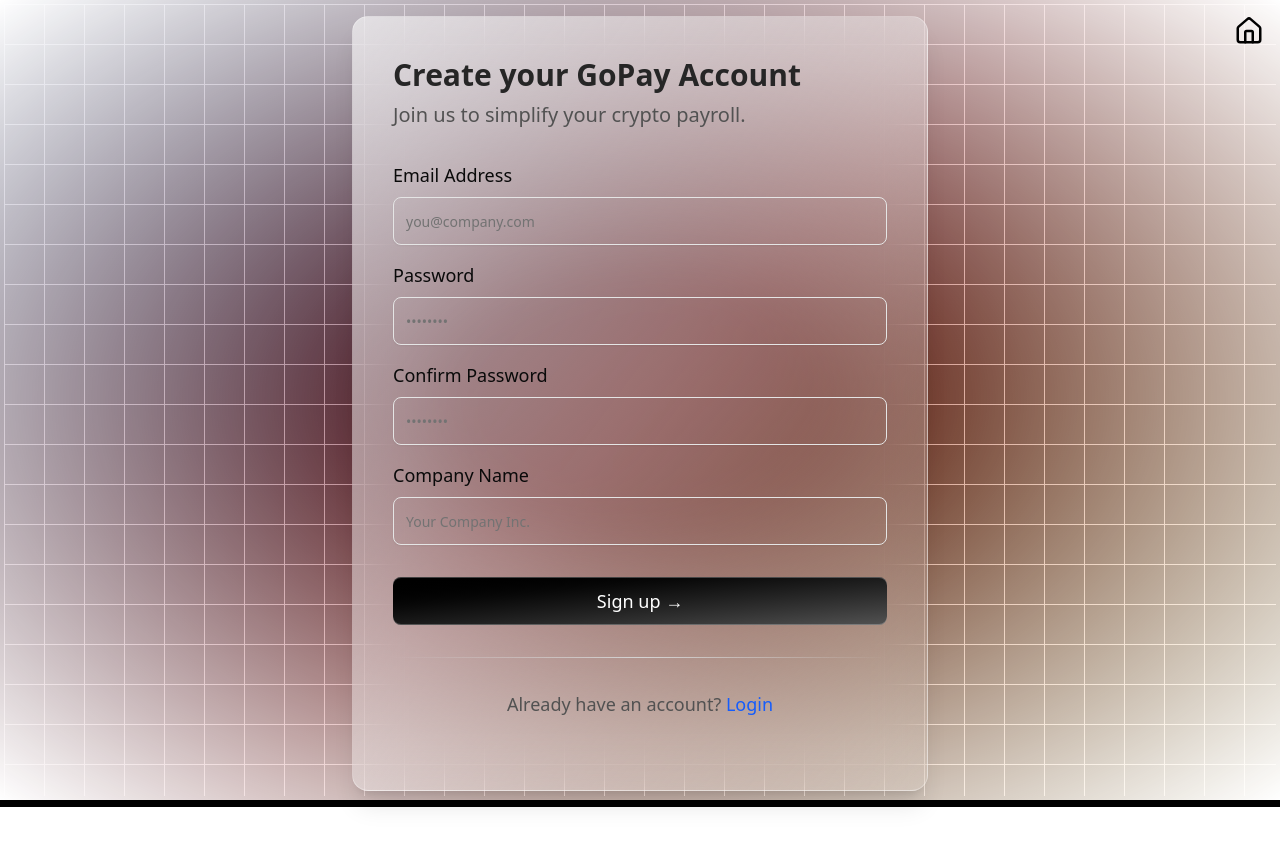
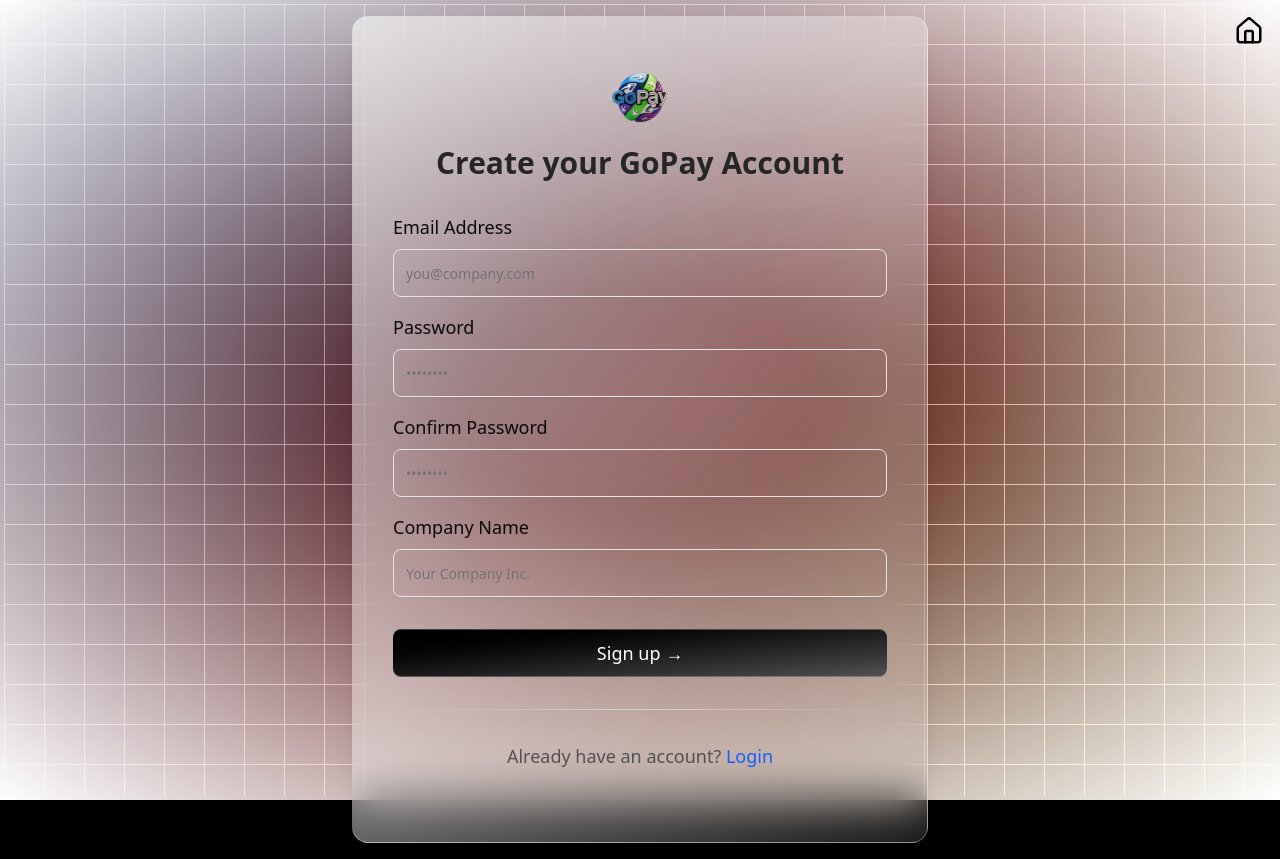
Before and after one commit to kaushalya4s5s7/GoPay_Morph, a Next.js app: page /pages/auth in a window 1280 px wide. Before the commit the page ends 807 px from the top, so only its background shows below. Built offline with nearby package versions, Linux system fonts and the light colour scheme; no server answers.

Commit message:
design(logo): added logo

```diff
--- a/components/auth/Forms.tsx
+++ b/components/auth/Forms.tsx
@@ -73,8 +73,10 @@
     }
     return (
         <div className="relative w-full max-w-xl mx-auto rounded-2xl bg-gradient-to-br from-black/60 via-black-100/40 to-white/10 dark:from-zinc-900/60 dark:via-zinc-800/40 dark:to-zinc-900/10 backdrop-blur-xl border border-white/30 dark:border-zinc-700/40 shadow-xl p-6 sm:p-10">
-            <h2 className="text-xl sm:text-3xl font-bold text-neutral-800 dark:text-neutral-200">{heading}</h2>
-            <p className="mt-2 max-w-sm text-sm sm:text-lg text-neutral-600 dark:text-neutral-300">{subheading}</p>
+            <div className="flex flex-col items-center mb-4">
+                <img src="/GoPay-removebg-preview.png" alt="GoPay Logo" className="h-14 sm:h-20 w-auto mb-2" />
+                <h2 className="text-xl sm:text-3xl font-bold text-neutral-800 dark:text-neutral-200">{heading}</h2>
+            </div>
             <form className="my-8" onSubmit={handleSubmit(onSubmit)}>
                 {apiError && <p className="mb-4 text-sm sm:text-lg text-red-600 dark:text-red-400">{apiError}</p>}
                 {successMessage && <p className="mb-4 text-sm sm:text-lg text-green-600 dark:text-green-400">{successMessage}</p>}
@@ -138,8 +140,10 @@
     }
     return (
         <div className="relative w-full max-w-xl mx-auto rounded-2xl bg-gradient-to-br from-white/60 via-neutral-100/40 to-white/10 dark:from-zinc-900/60 dark:via-zinc-800/40 dark:to-zinc-900/10 backdrop-blur-xl border border-white/30 dark:border-zinc-700/40 shadow-xl p-6 sm:p-10">
-            <h2 className="text-xl sm:text-3xl font-bold text-neutral-800 dark:text-neutral-200">{heading}</h2>
-            <p className="mt-2 max-w-sm text-sm sm:text-xl text-neutral-600 dark:text-neutral-300">{subheading}</p>
+            <div className="flex flex-col items-center mb-4">
+                <img src="/GoPay-removebg-preview.png" alt="GoPay Logo" className="h-14 sm:h-20 w-auto mb-2" />
+                <h2 className="text-xl sm:text-3xl font-bold text-neutral-800 dark:text-neutral-200">{heading}</h2>
+            </div>
             <form className="my-8" onSubmit={handleSubmit(onSubmit)}>
                 {apiError && <p className="mb-4 text-sm sm:text-lg text-red-600 dark:text-red-400">{apiError}</p>}
                 {successMessage && <p className="mb-4 text-sm sm:text-lg text-green-600 dark:text-green-400">{successMessage}</p>}
@@ -196,8 +200,10 @@
     const { register, handleSubmit, formState: { errors } } = formMethods;
     return (
         <div className="relative w-full max-w-xl mx-auto rounded-2xl bg-gradient-to-br from-white/60 via-neutral-100/40 to-white/10 dark:from-zinc-900/60 dark:via-zinc-800/40 dark:to-zinc-900/10 backdrop-blur-xl border border-white/30 dark:border-zinc-700/40 shadow-xl p-6 sm:p-10">
-            <h2 className="text-xl sm:text-2xl font-bold text-neutral-800 dark:text-neutral-200">Forgot Password</h2>
-            <p className="mt-2 max-w-sm text-sm sm:text-lg text-neutral-600 dark:text-neutral-300">Enter your email address and we'll send you an OTP to reset your password.</p>
+            <div className="flex flex-col items-center mb-4">
+                <img src="/GoPay-removebg-preview.png" alt="GoPay Logo" className="h-14 sm:h-20 w-auto mb-2" />
+                <h2 className="text-xl sm:text-2xl font-bold text-neutral-800 dark:text-neutral-200">Forgot Password</h2>
+            </div>
             <form className="my-8" onSubmit={handleSubmit(onSubmit)}>
                 {apiError && <p className="mb-4 text-sm sm:text-lg text-red-600 dark:text-red-400">{apiError}</p>}
                 {successMessage && <p className="mb-4 text-sm sm:text-lg text-green-600 dark:text-green-400">{successMessage}</p>}
@@ -233,8 +239,10 @@
     const { register, handleSubmit, formState: { errors }, getValues } = formMethods;
     return (
         <div className="relative w-full max-w-xl mx-auto rounded-2xl bg-gradient-to-br from-white/60 via-neutral-100/40 to-white/10 dark:from-zinc-900/60 dark:via-zinc-800/40 dark:to-zinc-900/10 backdrop-blur-xl border border-white/30 dark:border-zinc-700/40 shadow-xl p-6 sm:p-10">
-            <h2 className="text-xl sm:text-2xl font-bold text-neutral-800 dark:text-neutral-200">Reset Your Password</h2>
-            <p className="mt-2 max-w-sm text-sm sm:text-lg text-neutral-600 dark:text-neutral-300">Enter the OTP sent to {userEmailForOtp || 'your email'} and set a new password.</p>
+            <div className="flex flex-col items-center mb-4">
+                <img src="/GoPay-removebg-preview.png" alt="GoPay Logo" className="h-14 sm:h-20 w-auto mb-2" />
+                <h2 className="text-xl sm:text-2xl font-bold text-neutral-800 dark:text-neutral-200">Reset Your Password</h2>
+            </div>
             <form className="my-8" onSubmit={handleSubmit(onSubmit)}>
                 {apiError && <p className="mb-4 text-sm sm:text-lg text-red-600 dark:text-red-400">{apiError}</p>}
                 {successMessage && <p className="mb-4 text-sm sm:text-lg text-green-600 dark:text-green-400">{successMessage}</p>}
```
Also changed, not shown: public/GoPay-removebg-preview.png (added), 1 other file (tests, documents, lock files or other folders).
